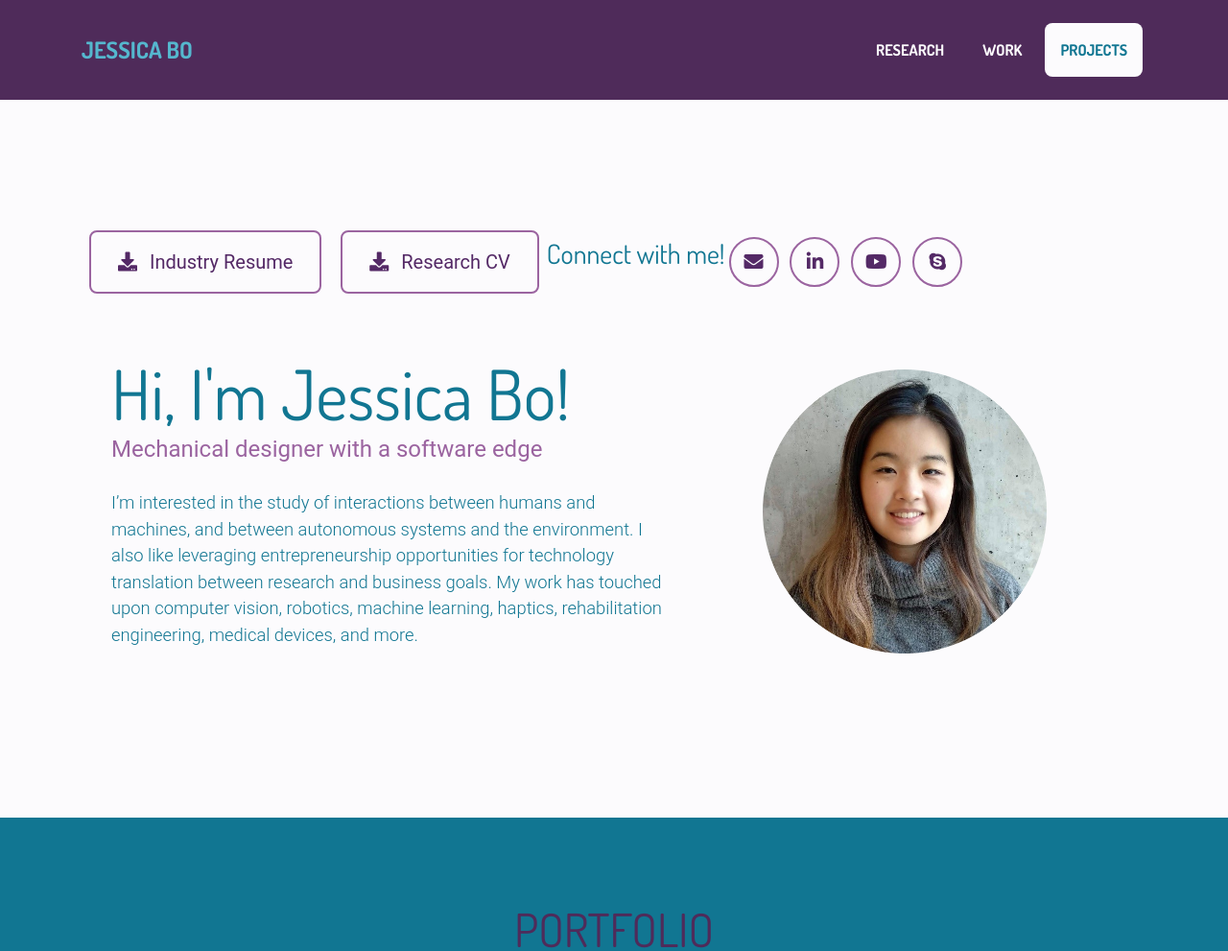
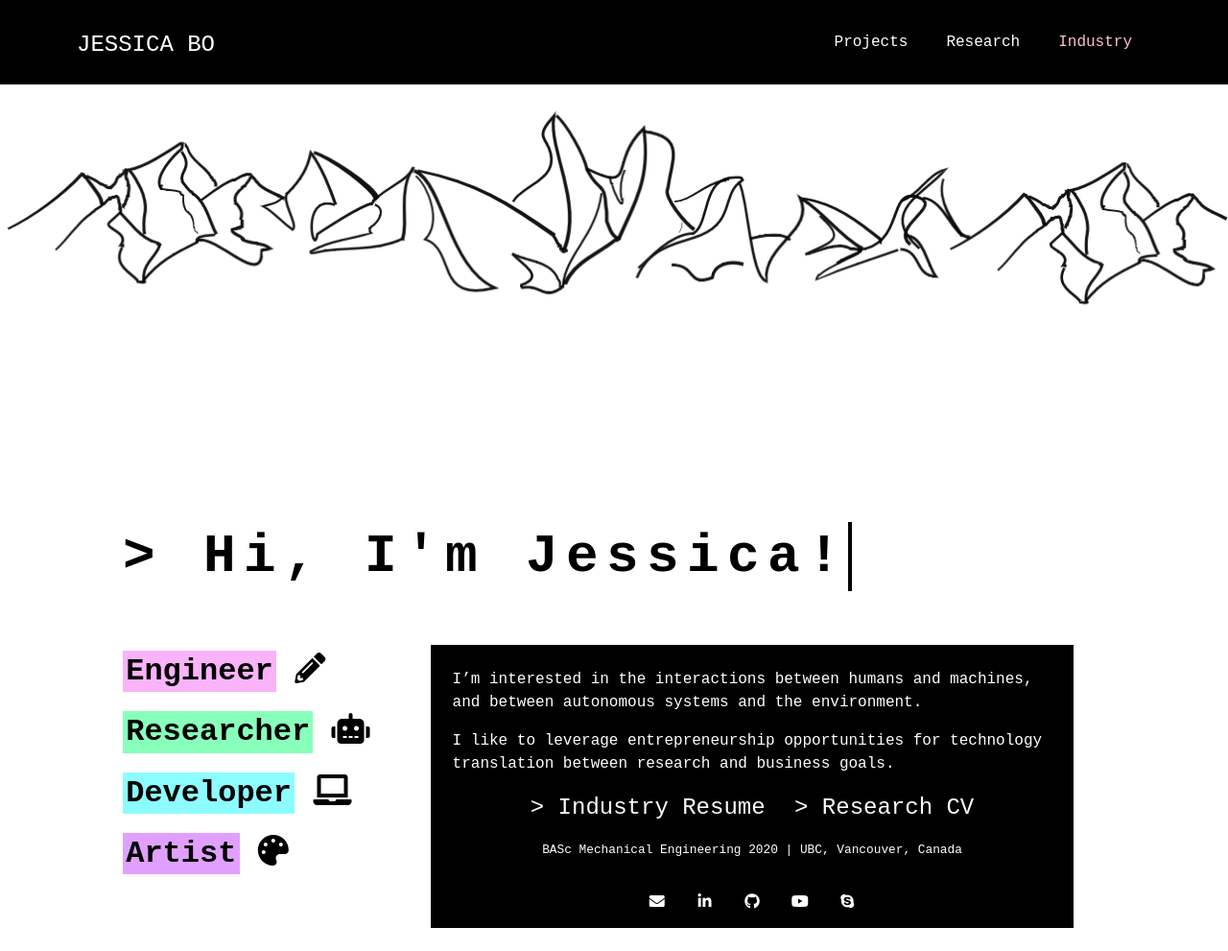
Before and after one commit to jessica-bo/jessica-bo.github.io, a website with bundled scripts: page index.html in a window 1280 px wide. Shown: the top 991 px of the page at 96% size. Built offline with nearby package versions, Linux system fonts and the light colour scheme; files whose address does not match are found by name.

Commit message:
Updated about section + javascript

```diff
--- a/index.html
+++ b/index.html
@@ -22,95 +22,116 @@
   <!-- Theme CSS -->
   <link href="css/freelancer.css" rel="stylesheet">
 
+  <!-- JS -->
+  <link rel="stylesheet" href="https://unpkg.com/aos@next/dist/aos.css" />
+
 </head>
 
 <body id="page-top">
 
   <!-- Navigation -->
-  <nav class="navbar navbar-expand-lg bg-secondary text-uppercase fixed-top" id="mainNav">
+  <nav class="navbar navbar-expand-lg bg-secondary fixed-top" id="mainNav">
     <div class="container">
-      <a class="navbar-brand js-scroll-trigger" href="#page-top">Jessica Bo</a>
-      <button class="navbar-toggler navbar-toggler-right text-uppercase font-weight-bold bg-primary text-white rounded" type="button" data-toggle="collapse" data-target="#navbarResponsive" aria-controls="navbarResponsive" aria-expanded="false" aria-label="Toggle navigation">
+      <div>
+        <a class="navbar-brand js-scroll-trigger" href="#page-top">JESSICA BO</a>
+        <!-- <a class="navbar-sub js-scroll-trigger"> Mechanical Designer with a Software Edge </a> -->
+      </div>
+      <button class="navbar-toggler navbar-toggler-right text-uppercase font-weight-bold bg-primary rounded" type="button" data-toggle="collapse" data-target="#navbarResponsive" aria-controls="navbarResponsive" aria-expanded="false" aria-label="Toggle navigation">
         Menu
         <i class="fas fa-bars"></i>
       </button>
       <div class="collapse navbar-collapse" id="navbarResponsive">
         <ul class="navbar-nav ml-auto">
           <li class="nav-item mx-0 mx-lg-1">
-            <a class="nav-link py-3 px-0 px-lg-3 rounded js-scroll-trigger" href="#portfolio">Research</a>
+            <a class="nav-link py-3 px-0 px-lg-3 rounded js-scroll-trigger" href="#projects">Projects</a>
           </li>
           <li class="nav-item mx-0 mx-lg-1">
-            <a class="nav-link py-3 px-0 px-lg-3 rounded js-scroll-trigger" href="#about">Work</a>
+            <a class="nav-link py-3 px-0 px-lg-3 rounded js-scroll-trigger" href="#research">Research</a>
           </li>
           <li class="nav-item mx-0 mx-lg-1">
-            <a class="nav-link py-3 px-0 px-lg-3 rounded js-scroll-trigger" href="#contact">Projects</a>
+            <a class="nav-link py-3 px-0 px-lg-3 rounded js-scroll-trigger" href="#industry">Industry</a>
           </li>
         </ul>
       </div>
     </div>
   </nav>
 
-  <!-- Masthead -->
-  <header class="masthead bg-primary text-white text-left">
-    <div class="container d-flex align-items-left flex-column">
-    	<section>
+  <!-- Background -->
+  <div id="backgroundimage"></div>
+
+  <header class="masthead text-left">
     <div class="container">
-    			<div class="row align-items-center py-3">
-    				<div class="col-lg-5 order-lg-2">
-    					<div class="px-5">
-					      <!-- Masthead Avatar Image -->
-					      <img class="masthead-avatar mb-1 mr-4" style="float: left;" src="img/jessicabo_pic.png" alt="Jessica Bo">
+      <div class="row">
+        <div class="col-md-auto typewriter ml-lg-5 mb-lg-5 mt-lg-5">
+          <h1 class="masthead-name"> > Hi, I'm Jessica!</h1>
+        </div>
+      </div>
+      <div id="trigger-zoom">
       </div>
     </div>
 
-			      	<div class="col-lg-7 order-lg-1 py-lg-4">
-                        <div class="p-3">
-					      <!-- Masthead Heading -->
-					      <h1 class="masthead-heading mb-2 mt-2">Hi, I'm Jessica Bo!</h1>
-
-					      <!-- Masthead Subheading -->
-					      <p class="masthead-subheading mb-4">Mechanical designer with a software edge</p>
-
-					      <p class="lead mb-4">I’m interested in the study of interactions between humans and machines, and between autonomous systems and the environment. I also like leveraging entrepreneurship opportunities for technology translation between research and business goals. My work has touched upon computer vision, robotics, machine learning, haptics, rehabilitation engineering, medical devices, and more. </p>
+    <div  class="container" data-aos="zoom-in" data-aos-anchor-placement="top-center" data-aos-anchor="#trigger-zoom" data-aos-once="true">
+      <div class="row">
+        <div class="col-md-auto ml-lg-5">
+          <div>
+            <h1> <mark class="markpink">
+              <a class="text-black js-scroll-trigger" href="#projects">Engineer</a></mark>
+              <i class="fas fa-pencil-alt"></i>
+            </h1>
+            <h1> <mark class="markgreen">
+              <a class="text-black js-scroll-trigger" href="#research">Researcher</a></mark>
+              <i class="fas fa-robot"></i>
+            </h1>
+            <h1> <mark class="markblue">
+              <a class="text-black js-scroll-trigger" href="#industry">Developer</a></mark>
+              <i class="fas fa-laptop"></i>
+            </h1>
+            <h1> <mark class="markpurple">
+              <a class="text-black js-scroll-trigger" href="#art">Artist</a></mark>
+              <i class="fas fa-palette"></i>
+            </h1>
           </div>
         </div>
-
-			  	  <div class="text-center mt-4 mb-4" style="clear: left;">
-			        <a class="btn btn-xl btn-outline-light ml-2 mr-2" href="documents/JessicaBo_Resume.pdf" target="_blank">
-			          <i class="fas fa-download mr-2"></i>
-			          Industry Resume
+        <div class="col-7 bg-secondary text-white ml-lg-5">
+          <p class="mt-4 ml-2 mr-2"> I’m interested in the interactions between humans and machines,
+            and between autonomous systems and the environment. </p>
+          <p class="ml-2 mr-2"> I like to leverage entrepreneurship opportunities for
+            technology translation between research and business goals. </p>
+          <div class="large mb-2 text-center">
+            <a class="ml-2 mr-2" href="documents/JessicaBo_Resume.pdf" target="_blank">
+              > Industry Resume
             </a>
-			        <a class="btn btn-xl btn-outline-light ml-2 mr-2" href="documents/JessicaBo_CV.pdf" target="_blank">
-			          <i class="fas fa-download mr-2"></i>
-			          Research CV
+            <a class="ml-2 mr-2" href="documents/JessicaBo_CV.pdf" target="_blank">
+              > Research CV
             </a>
           </div>
-
-			  	  <!-- <h2 class="text-center masthead-subheading font-weight-light mb-3"> Connect with me! </h2> -->
-			  	  <h3 class="masthead-ending text-center mb-3">Connect with me!</h3>
-
-			      <div class="text-center">
-			          <a class="btn btn-outline-light btn-social mx-1" href="mailto:jessica7bo@gmail.com">
+          <p class="ml-2 mr-2 small text-center">BASc Mechanical Engineering 2020 | UBC, Vancouver, Canada </p>
+          <div class="mt-4 mb-2 text-center">
+                <a class="btn btn-outline-light btn-social" href="mailto:jessica7bo@gmail.com">
                   <i class="fas fa-envelope"></i>
                 </a>
-			          <a class="btn btn-outline-light btn-social mx-1" href="https://www.linkedin.com/in/jessica-bo/" target="_blank">
+                <a class="btn btn-outline-light btn-social" href="https://www.linkedin.com/in/jessica-bo/" target="_blank">
                   <i class="fab fa-fw fa-linkedin-in"></i>
                 </a>
-			          <a class="btn btn-outline-light btn-social mx-1" href="https://www.youtube.com/channel/UCHhxFUDgcFTMIKTqSRzRgJA?view_as=subscriber" target="_blank">
+                <a class="btn btn-outline-light btn-social" href="https://github.com/jessica-bo?tab=repositories" target="_blank">
+                  <i class="fab fa-github"></i>
+                </a>
+                <a class="btn btn-outline-light btn-social" href="https://www.youtube.com/channel/UCHhxFUDgcFTMIKTqSRzRgJA?view_as=subscriber" target="_blank">
                   <i class="fab fa-youtube"></i>
                 </a>
-			          <a class="btn btn-outline-light btn-social mx-1" href="skype:jess7b?userinfo">
+                <a class="btn btn-outline-light btn-social" href="skype:jess7b?userinfo">
                   <i class="fab fa-skype"></i>
                 </a>
             </div>
         </div>
       </div>
-	    </section>
     </div>
   </header>
 
+
+
   <!-- Portfolio Section -->
-  <section class="page-section portfolio" id="portfolio">
+  <section class="page-section portfolio" id="projects">
     <div class="container">
 
       <!-- Portfolio Section Heading -->
@@ -204,6 +225,18 @@
       <!-- /.row -->
 
     </div>
+  </section>
+
+  <!-- Research -->
+  <section class="page-section portfolio" id="research">
+  </section>
+
+  <!-- Industry -->
+  <section class="page-section portfolio" id="industry">
+  </section>
+
+  <!-- Art -->
+  <section class="page-section portfolio" id="art">
   </section>
 
   <!-- About Section -->
@@ -309,18 +342,21 @@
     <div class="container">
         <!-- Footer Social Icons -->
 	    <div class="text-center">
-          <h4 class="text-uppercase mb-3">Get in touch!</h4>
+          <h4 class=" mb-3">Get in touch!</h4>
           <!-- <h5 class="lead">jessica7b@gmail.com</h5> -->
-	        <a class="btn btn-outline-light btn-social mx-1" href="mailto:jessica7bo@gmail.com">
+	        <a class="btn btn-outline-light btn-social" href="mailto:jessica7bo@gmail.com">
                   <i class="fas fa-envelope"></i>
                 </a>
-	        <a class="btn btn-outline-light btn-social mx-1" href="https://www.linkedin.com/in/jessica-bo/" target="_blank">
+                <a class="btn btn-outline-light btn-social" href="https://www.linkedin.com/in/jessica-bo/" target="_blank">
                   <i class="fab fa-fw fa-linkedin-in"></i>
                 </a>
-	        <a class="btn btn-outline-light btn-social mx-1" href="https://www.youtube.com/channel/UCHhxFUDgcFTMIKTqSRzRgJA?view_as=subscriber" target="_blank">
+                <a class="btn btn-outline-light btn-social" href="https://github.com/jessica-bo?tab=repositories" target="_blank">
+                  <i class="fab fa-github"></i>
+                </a>
+                <a class="btn btn-outline-light btn-social" href="https://www.youtube.com/channel/UCHhxFUDgcFTMIKTqSRzRgJA?view_as=subscriber" target="_blank">
                   <i class="fab fa-youtube"></i>
                 </a>
-	        <a class="btn btn-outline-light btn-social mx-1" href="skype:jess7b?userinfo">
+                <a class="btn btn-outline-light btn-social" href="skype:jess7b?userinfo">
                   <i class="fab fa-skype"></i>
                 </a>
 	    </div>
@@ -589,7 +625,13 @@
   <script src="js/contact_me.js"></script>
 
   <!-- Custom scripts for this template -->
-  <script src="js/freelancer.min.js"></script>
+  <script src="js/freelancer.js"></script>
+
+  <!-- AOS -->
+  <script src="https://unpkg.com/aos@next/dist/aos.js"></script>
+  <script>
+    AOS.init();
+  </script>
 
 </body>
 
--- a/js/freelancer.js
+++ b/js/freelancer.js
@@ -60,4 +60,26 @@
     });
   });
 
+  // below listed default settings
+  AOS.init({
+    // Global settings:
+    disable: false, // accepts following values: 'phone', 'tablet', 'mobile', boolean, expression or function
+    startEvent: 'DOMContentLoaded', // name of the event dispatched on the document, that AOS should initialize on
+    initClassName: 'aos-init', // class applied after initialization
+    animatedClassName: 'aos-animate', // class applied on animation
+    useClassNames: false, // if true, will add content of `data-aos` as classes on scroll
+    disableMutationObserver: false, // disables automatic mutations' detections (advanced)
+    debounceDelay: 50, // the delay on debounce used while resizing window (advanced)
+    throttleDelay: 99, // the delay on throttle used while scrolling the page (advanced)
+
+    // Settings that can be overridden on per-element basis, by `data-aos-*` attributes:
+    offset: 0, // offset (in px) from the original trigger point
+    delay: 100, // values from 0 to 3000, with step 50ms
+    duration: 1000, // values from 0 to 3000, with step 50ms
+    easing: 'ease-in-sine', // default easing for AOS animations
+    once: true, // whether animation should happen only once - while scrolling down
+    mirror: false, // whether elements should animate out while scrolling past them
+    anchorPlacement: 'top-center', // defines which position of the element regarding to window should trigger the animation
+  });
+
 })(jQuery); // End of use strict
```
Also changed, not shown: css/freelancer.css, img/mountains.png (added). Lines whose indentation alone changed are shown as unchanged.
